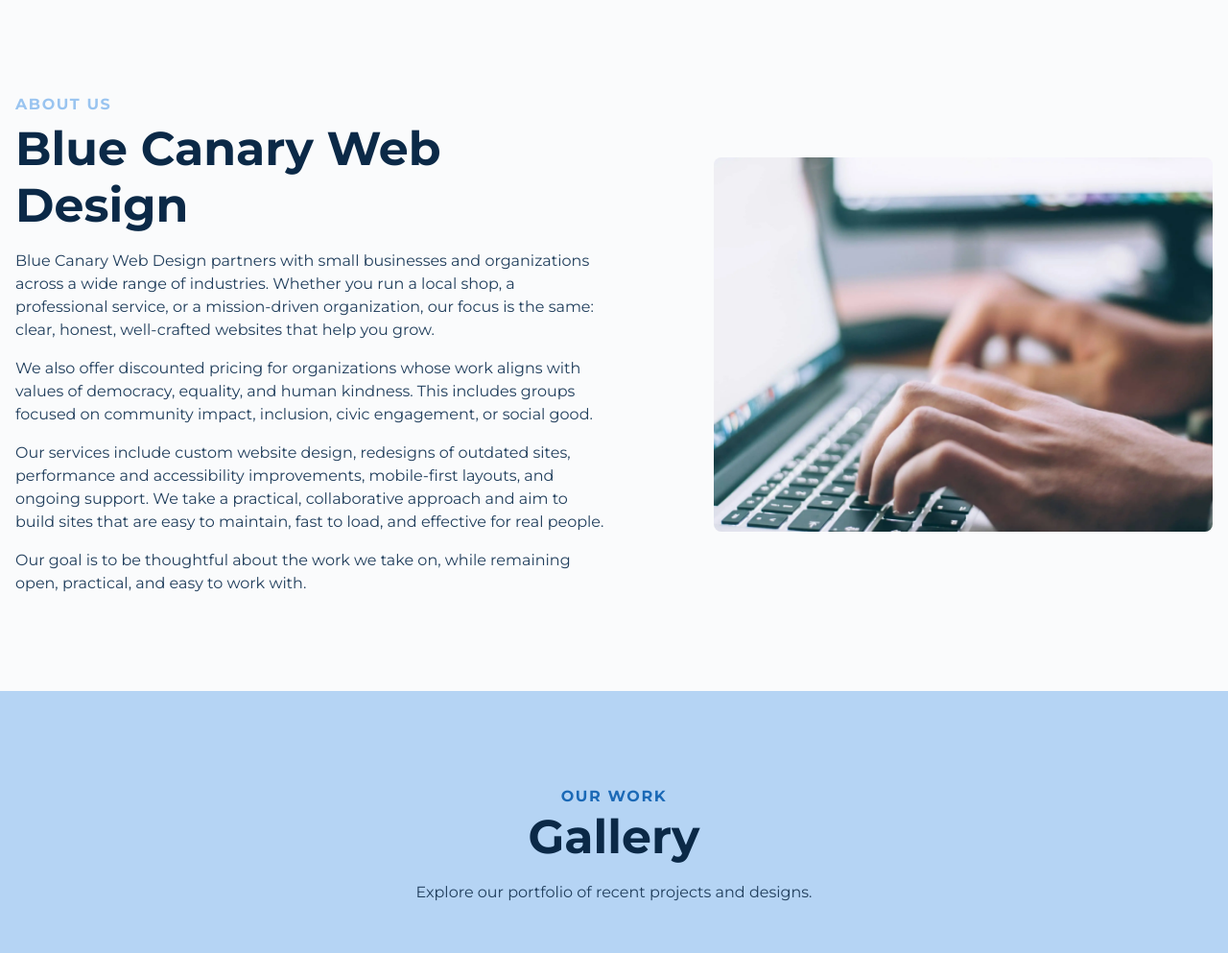
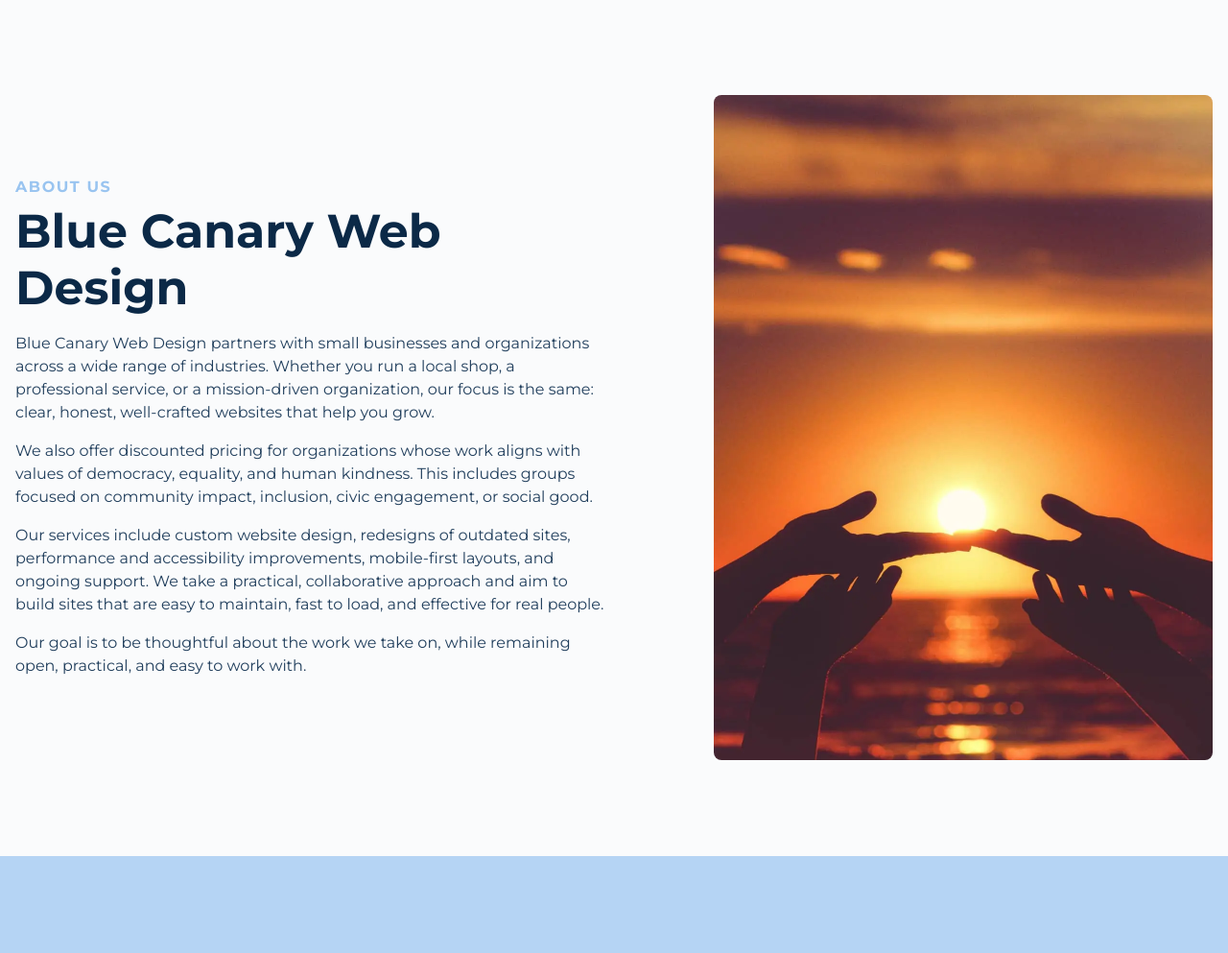
Before and after one commit to paulnicholsen27/blue-canary-cs, a web app: file index.html in a window 1280 px wide. Shown: the part 1788-2781 px from the top of the page at 96% size. Run offline with its HTML, style and script files only (its server is not run), Linux system fonts and the light colour scheme; style sheets or scripts are compiled from the project's sources; some libraries are stand-ins or nearby versions.

Commit message:
added about page image

```diff
--- a/css/about.less
+++ b/css/about.less
@@ -68,7 +68,7 @@
             overflow: hidden;
             border-radius: (8/16rem);
             /* keeps a consistent card shape */
-            aspect-ratio: 4 / 3;
+            aspect-ratio: 3 / 4;
         }
 
         .cs-picture img {
--- a/index.html
+++ b/index.html
@@ -262,10 +262,10 @@
         </div>
 
         <picture class="cs-picture">
-            <source media="(min-width: 1024px)" srcset="assets/images/hero-background-d.webp">
-            <source media="(min-width: 601px)" srcset="assets/images/hero-background-t.webp">
-            <source media="(max-width: 600px)" srcset="assets/images/hero-background-m.webp">
-            <img loading="lazy" decoding="async" src="assets/images/hero-background-t.webp" alt="About Blue Canary Web Design" width="650" height="488">
+            <source media="(min-width: 1024px)" srcset="assets/images/about-d.webp">
+            <source media="(min-width: 601px)" srcset="assets/images/about-t.webp">
+            <source media="(max-width: 600px)" srcset="assets/images/about-m.webp">
+            <img loading="lazy" decoding="async" src="assets/images/about-d.webp" alt="silhouette of hands at sunset" width="650" height="488">
         </picture>
     </div>
 </section>
```
Also changed, not shown: assets/images/about-d.webp (added), assets/images/about-m.webp (added), assets/images/about-t.webp (added).
